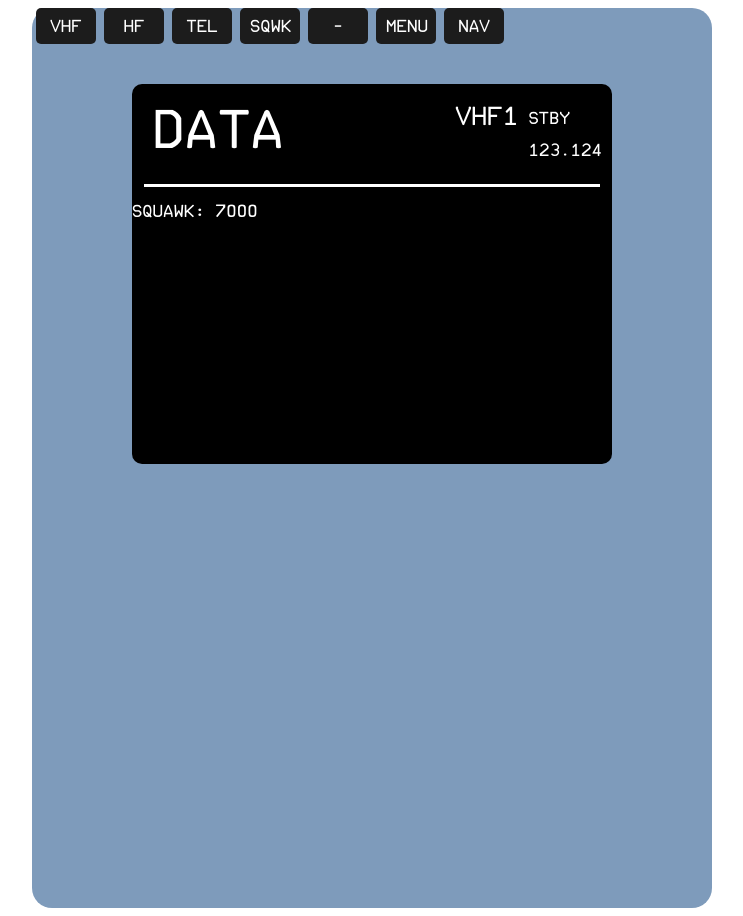
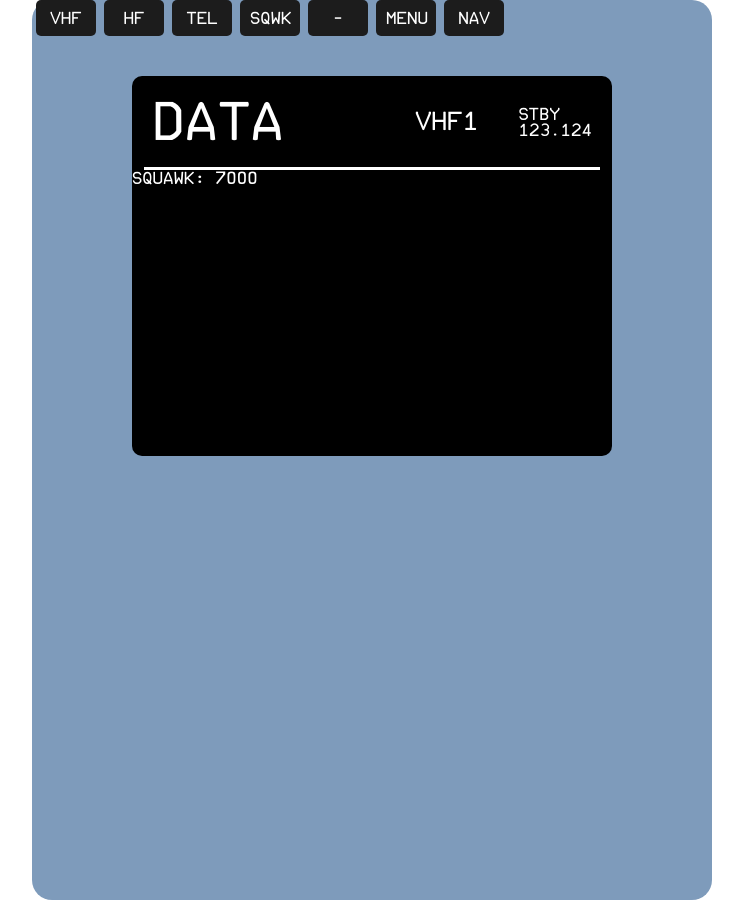
Before and after one commit to ibza-sujau/rmp, a React (Create React App) app: page /vhs in a window 1280 px wide. Shown: the whole page, without its empty margins (268-1011 px from the left). Built offline with nearby package versions, Linux system fonts and the light colour scheme.

Commit message:
Additional CSS updates to main screen.

```diff
--- a/src/components/Input.scss
+++ b/src/components/Input.scss
@@ -21,8 +21,3 @@ input::placeholder {
 textarea:focus, input:focus{
   outline: none;
 }
-
-.col-2 {
-  margin: 0;
-  padding: 0;
-}
--- a/src/pages/VhsPage.scss
+++ b/src/pages/VhsPage.scss
@@ -7,6 +7,7 @@
   font-family: "ECAM Regular", serif !important;
   font-weight: 100 !important;
   color: white !important;
+  margin: 0;
 }
 
 .page {
@@ -49,10 +50,11 @@
 }
 
 .col-2 {
-  margin: 40px;
+  margin: auto 20px;
   padding: 0;
 }
 
 .col-3 {
-  margin: 10px;
+  margin: auto 20px;
+  padding: 0;
 }
```
